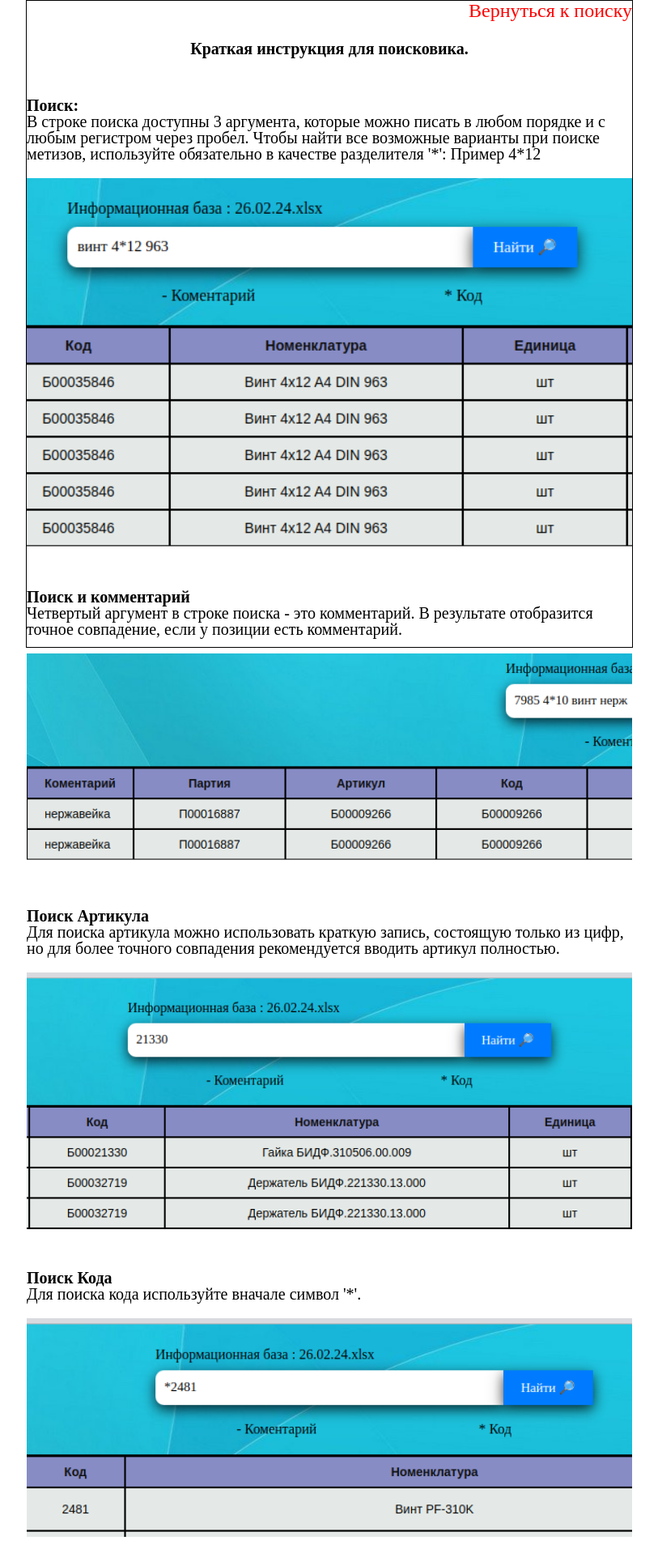
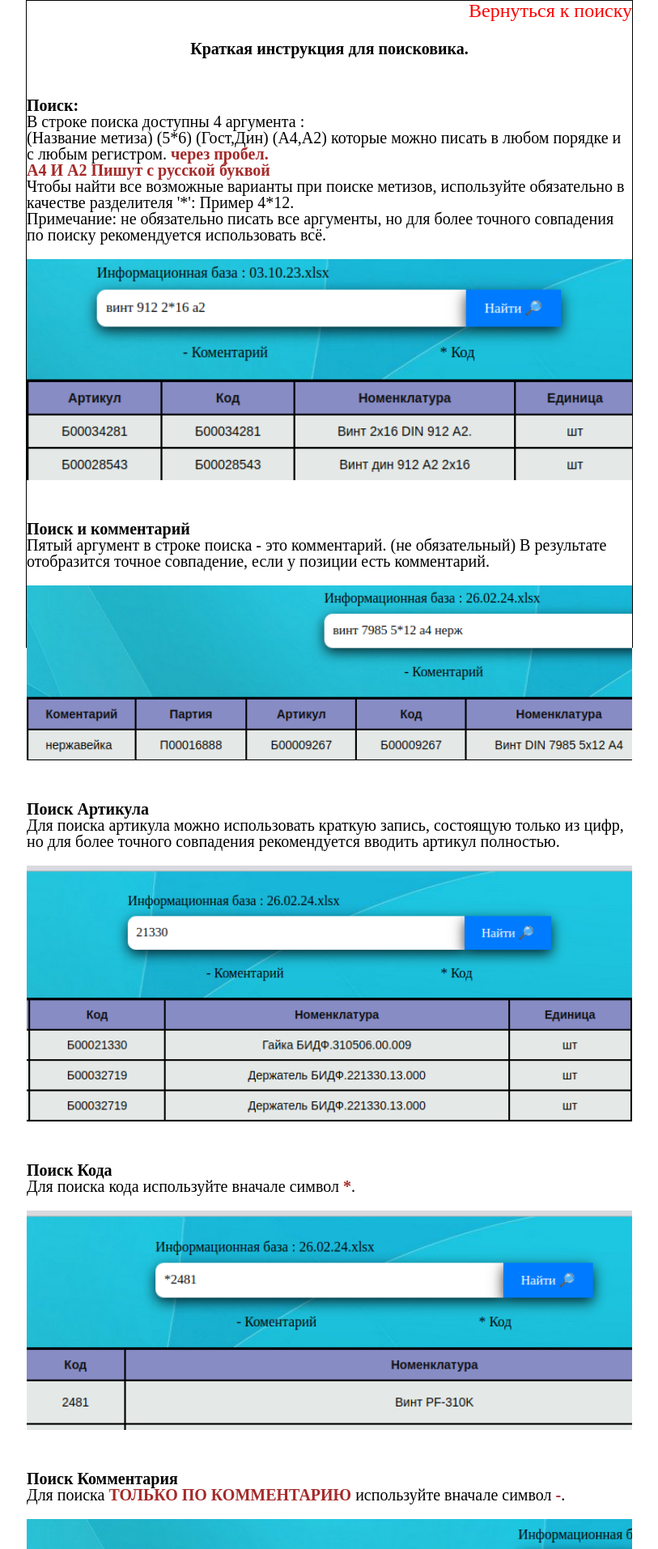
Before and after one commit to banywick/enterprise, a Django app: page /manual/ in a window 1280 px wide. Shown: the top 1913 px of the page at 81% size, without its empty margins (233-1046 px from the left). Run offline with Django 5.2, Linux system fonts and the light colour scheme; data that the repository does not hold is empty; parts of the project's set-up code (start-up, migrations or seed data) failed here and were passed over.

Commit message:
refactor

```diff
--- a/config/context_processors.py
+++ b/config/context_processors.py
@@ -13,5 +13,5 @@ def get_file_name(request):
 
 
 def user_permission_is_in_group(request):
-    user_is_in_group = request.user.groups.filter(name="update_bace").exists()
+    user_is_in_group = request.user.groups.filter(name="update_base").exists()
     return {"user_is_in_group": user_is_in_group}
--- a/finder/templates/manual.html
+++ b/finder/templates/manual.html
@@ -18,9 +18,13 @@
             <div class="info_block">
                 <p>
                     <strong>Поиск:</strong><br />
-                    В строке поиска доступны 3 аргумента, которые можно писать в любом порядке и с любым регистром через
-                    пробел. Чтобы найти все возможные варианты при поиске метизов, используйте обязательно в качестве
-                    разделителя '*': Пример 4*12
+                    В строке поиска доступны 4 аргумента :<br>
+                     (Название метиза) (5*6) (Гост,Дин) (А4,А2) которые можно писать в любом порядке и с любым регистром.
+                     <strong style="color: brown;"> через пробел.</strong> <br>
+                   <strong style="color: brown;"> A4 И А2 Пишут с русской буквой</strong> <br>
+                     Чтобы найти все возможные варианты при поиске метизов, используйте обязательно в качестве
+                    разделителя '*': Пример 4*12. <br>
+                    Примечание: не обязательно писать все аргументы, но для более точного совпадения по поиску рекомендуется использовать всё.
                 </p>
                 <br />
                 <div>
@@ -30,7 +34,7 @@
             <div class="info_block">
                 <p>
                     <strong>Поиск и комментарий</strong><br />
-                    Четвертый аргумент в строке поиска - это комментарий. В результате отобразится точное совпадение,
+                    Пятый аргумент в строке поиска - это комментарий. (не обязательный) В результате отобразится точное совпадение,
                     если у позиции есть комментарий.
                 </p>
                 <br />
@@ -48,7 +52,7 @@
             <div class="info_block">
                 <p>
                     <strong>Поиск Кода</strong><br />
-                    Для поиска кода используйте вначале символ '*'.
+                    Для поиска кода используйте вначале символ  <strong style="color: brown;">*</strong>.
                 </p>
                 <br />
                 <img src="{% static '/img/manual/4.png'%}" alt="Картинка" />
@@ -56,7 +60,7 @@
             <div class="info_block">
                 <p>
                     <strong>Поиск Комментария</strong><br />
-                    Для поиска ТОЛЬКО ПО КОММЕНТАРИЮ используйте вначале символ '-'.
+                    Для поиска  <strong style="color: brown;">ТОЛЬКО ПО КОММЕНТАРИЮ</strong> используйте вначале символ <strong style="color: brown;">-</strong>.
                 </p>
                 <br />
                 <img src="{% static '/img/manual/5.png'%}" alt="Картинка" />
--- a/gunicorn_config/gunicorn.conf.py
+++ /dev/null
@@ -1,4 +0,0 @@
-bind = '127.0.0.1:8000'
-workers = 2
-user = 'benix'
-timeout = 120
```
Also changed, not shown: finder/static/img/manual/1.png, finder/static/img/manual/2.png, 1 other file.
